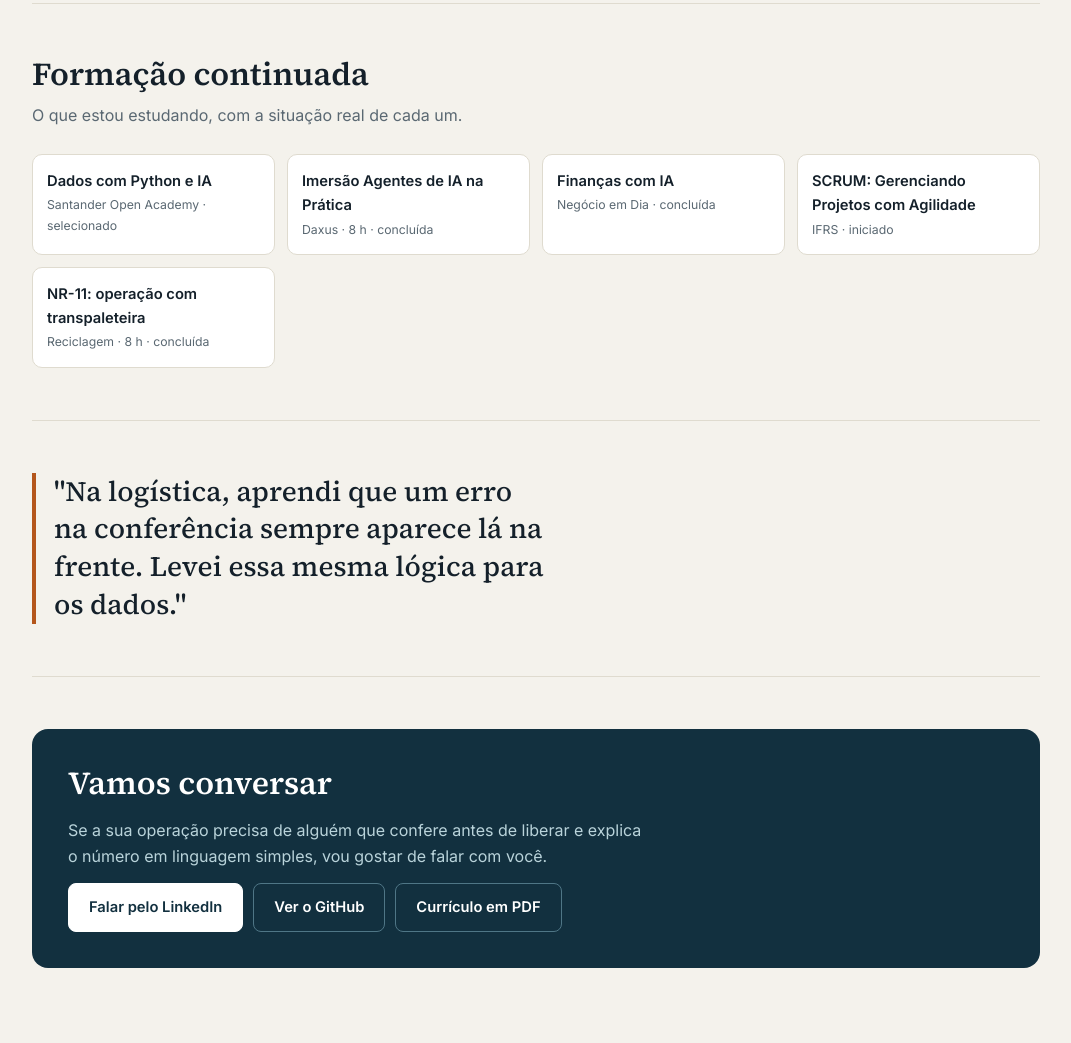
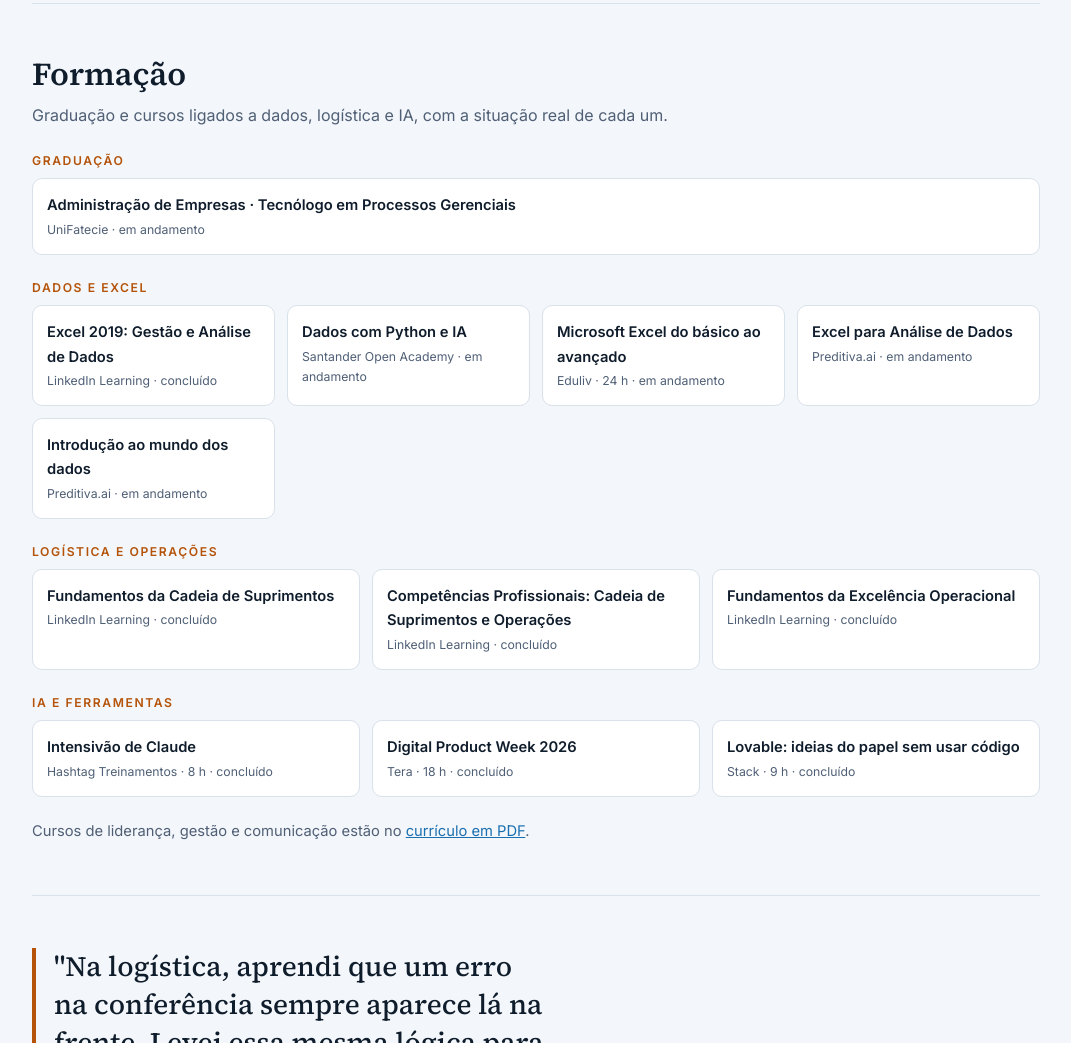
Before and after one commit to luiscarlossoarespro-cyber/luiscarlossoarespro-cyber.github.io, a plain HTML site: page index.html in a window 1280 px wide. Shown: the part 4181-5224 px from the top of the page, without its empty margins (104-1175 px from the left). Drawn offline with Linux system fonts and the light colour scheme.

Commit message:
Portfólio: novas cores e Formação reorganizada
Updated theme color and adjusted styles for various elements.

```diff
--- a/index.html
+++ b/index.html
@@ -8,13 +8,13 @@
 <meta property="og:title" content="Luis Carlos Machado Soares · Análise de Dados | Logística">
 <meta property="og:description" content="Do recebimento ao indicador: projetos com perguntas de gestão, base conferida e limitações escritas.">
 <meta property="og:image" content="https://luiscarlossoarespro-cyber.github.io/og-portfolio.png">
-<meta name="theme-color" content="#12303f">
+<meta name="theme-color" content="#0e2a47">
 <link rel="preconnect" href="https://fonts.googleapis.com">
 <link href="https://fonts.googleapis.com/css2?family=Source+Serif+4:opsz,wght@8..60,500;8..60,600;8..60,700&family=Inter:wght@400;500;600&display=swap" rel="stylesheet">
 <style>
-:root{--bg:#f4f2ec;--card:#ffffff;--ink:#14202a;--muted:#5a6872;--line:#dfdbcf;--navy:#12303f;--accent:#0f6b5c;--accent-soft:#e3f1ed;--warm:#b4561b;--warm-soft:#f8e8db;--note:#fff1b8;--note-ink:#5e4800;--bar:#0f6b5c;--bar2:#d3cdbd}
-@media (prefers-color-scheme:dark){:root:not([data-theme="light"]){--bg:#0d1418;--card:#141e24;--ink:#e8eef0;--muted:#9fb0b6;--line:#26343b;--navy:#0a1d27;--accent:#4fc3ad;--accent-soft:#11302b;--warm:#f09a5b;--warm-soft:#3a2415;--note:#3a3210;--note-ink:#f1dc8a;--bar:#4fc3ad;--bar2:#2d3d44;color-scheme:dark}}
-:root[data-theme="dark"]{--bg:#0d1418;--card:#141e24;--ink:#e8eef0;--muted:#9fb0b6;--line:#26343b;--navy:#0a1d27;--accent:#4fc3ad;--accent-soft:#11302b;--warm:#f09a5b;--warm-soft:#3a2415;--note:#3a3210;--note-ink:#f1dc8a;--bar:#4fc3ad;--bar2:#2d3d44;color-scheme:dark}
+:root{--bg:#f3f6fa;--card:#ffffff;--ink:#0f1c2b;--muted:#4f5f75;--line:#d9e1ea;--navy:#0e2a47;--accent:#1a6fb0;--accent-soft:#e5eff9;--warm:#b45309;--warm-soft:#fbeedd;--note:#fff1b8;--note-ink:#5e4800;--bar:#1a6fb0;--bar2:#cfd9e5}
+@media (prefers-color-scheme:dark){:root:not([data-theme="light"]){--bg:#0b121b;--card:#121c28;--ink:#e6edf5;--muted:#9db0c6;--line:#243345;--navy:#08192b;--accent:#5aa9e6;--accent-soft:#12293f;--warm:#f0a35e;--warm-soft:#3a2415;--note:#3a3210;--note-ink:#f1dc8a;--bar:#5aa9e6;--bar2:#2b3b4f;color-scheme:dark}}
+:root[data-theme="dark"]{--bg:#0b121b;--card:#121c28;--ink:#e6edf5;--muted:#9db0c6;--line:#243345;--navy:#08192b;--accent:#5aa9e6;--accent-soft:#12293f;--warm:#f0a35e;--warm-soft:#3a2415;--note:#3a3210;--note-ink:#f1dc8a;--bar:#5aa9e6;--bar2:#2b3b4f;color-scheme:dark}
 *{box-sizing:border-box}
 body{background:var(--bg);color:var(--ink);font:16px/1.65 Inter,system-ui,sans-serif}
 .in{max-width:1040px;margin:0 auto;padding-inline:16px}
@@ -42,14 +42,14 @@ a{color:var(--accent)}
 .btn{display:inline-block;padding:11px 20px;border-radius:8px;text-decoration:none;font-weight:600;font-size:.92rem;border:1.5px solid var(--accent)}
 .btn.p{background:var(--accent);color:#fff}
 .btn.s{color:var(--accent);background:transparent}
-.sum{background:var(--navy);color:#e9f1f3;border-radius:14px;padding:22px;display:grid;gap:16px}
-.sum h3{font-size:.76rem;letter-spacing:.13em;text-transform:uppercase;color:#9fc7d0;font-family:Inter,sans-serif;font-weight:600}
+.sum{background:var(--navy);color:#e8f0f8;border-radius:14px;padding:22px;display:grid;gap:16px}
+.sum h3{font-size:.76rem;letter-spacing:.13em;text-transform:uppercase;color:#a6c4e3;font-family:Inter,sans-serif;font-weight:600}
 .sum dl{margin:0;display:grid;gap:14px}
-.sum dt{font-size:.76rem;color:#8fb1ba;text-transform:uppercase;letter-spacing:.08em}
+.sum dt{font-size:.76rem;color:#93b3d3;text-transform:uppercase;letter-spacing:.08em}
 .sum dd{margin:2px 0 0;font-size:.97rem}
-.sum .big{display:grid;grid-template-columns:repeat(3,1fr);gap:10px;border-top:1px solid #2a4857;padding-top:16px}
+.sum .big{display:grid;grid-template-columns:repeat(3,1fr);gap:10px;border-top:1px solid #2b4666;padding-top:16px}
 .sum .big b{display:block;font-family:"Source Serif 4",serif;font-size:1.55rem;font-variant-numeric:tabular-nums;color:#fff}
-.sum .big span{font-size:.74rem;color:#9fc7d0;line-height:1.3;display:block}
+.sum .big span{font-size:.74rem;color:#a6c4e3;line-height:1.3;display:block}
 section{padding-block:52px;border-top:1px solid var(--line)}
 .sec-head{display:grid;gap:8px;margin-bottom:26px}
 .sec-head p{color:var(--muted);max-width:64ch}
@@ -102,12 +102,13 @@ tr:last-child td{border-bottom:0}
 .form{display:grid;grid-template-columns:repeat(auto-fit,minmax(240px,1fr));gap:12px}
 .form div{background:var(--card);border:1px solid var(--line);border-radius:10px;padding:14px;font-size:.92rem}
 .form small{display:block;color:var(--muted);margin-top:2px}
+.fg{font-family:Inter,sans-serif;font-size:.76rem;letter-spacing:.13em;text-transform:uppercase;color:var(--warm);font-weight:600;margin:26px 0 10px}.fg:first-of-type{margin-top:0}.fnote{color:var(--muted);font-size:.92rem;margin-top:22px}
 .quote{font-family:"Source Serif 4",serif;font-size:clamp(1.3rem,3vw,1.75rem);max-width:34ch;line-height:1.35;border-left:4px solid var(--warm);padding-left:18px}
-.contact{background:var(--navy);color:#e9f1f3;border-radius:16px;padding:clamp(22px,4vw,36px);display:grid;gap:14px}
+.contact{background:var(--navy);color:#e8f0f8;border-radius:16px;padding:clamp(22px,4vw,36px);display:grid;gap:14px}
 .contact h2{color:#fff}
-.contact p{color:#b9d3da;max-width:58ch}
+.contact p{color:#bdd3ea;max-width:58ch}
 .contact .btn.p{background:#fff;color:var(--navy);border-color:#fff}
-.contact .btn.s{color:#fff;border-color:#4f7686}
+.contact .btn.s{color:#fff;border-color:#5b7fa3}
 footer{padding-block:28px 56px;color:var(--muted);font-size:.88rem;display:grid;gap:6px}
 </style>
 </head>
@@ -244,14 +245,32 @@ footer{padding-block:28px 56px;color:var(--muted);font-size:.88rem;display:grid;
 </table></div>
 </section>
 <section id="formacao">
-<div class="sec-head"><h2>Formação continuada</h2><p>O que estou estudando, com a situação real de cada um.</p></div>
+<div class="sec-head"><h2>Formação</h2><p>Graduação e cursos ligados a dados, logística e IA, com a situação real de cada um.</p></div>
+<h3 class="fg">Graduação</h3>
 <div class="form">
-<div><b>Dados com Python e IA</b><small>Santander Open Academy · selecionado</small></div>
-<div><b>Imersão Agentes de IA na Prática</b><small>Daxus · 8 h · concluída</small></div>
-<div><b>Finanças com IA</b><small>Negócio em Dia · concluída</small></div>
-<div><b>SCRUM: Gerenciando Projetos com Agilidade</b><small>IFRS · iniciado</small></div>
-<div><b>NR-11: operação com transpaleteira</b><small>Reciclagem · 8 h · concluída</small></div>
+<div><b>Administração de Empresas · Tecnólogo em Processos Gerenciais</b><small>UniFatecie · em andamento</small></div>
 </div>
+<h3 class="fg">Dados e Excel</h3>
+<div class="form">
+<div><b>Excel 2019: Gestão e Análise de Dados</b><small>LinkedIn Learning · concluído</small></div>
+<div><b>Dados com Python e IA</b><small>Santander Open Academy · em andamento</small></div>
+<div><b>Microsoft Excel do básico ao avançado</b><small>Eduliv · 24 h · em andamento</small></div>
+<div><b>Excel para Análise de Dados</b><small>Preditiva.ai · em andamento</small></div>
+<div><b>Introdução ao mundo dos dados</b><small>Preditiva.ai · em andamento</small></div>
+</div>
+<h3 class="fg">Logística e operações</h3>
+<div class="form">
+<div><b>Fundamentos da Cadeia de Suprimentos</b><small>LinkedIn Learning · concluído</small></div>
+<div><b>Competências Profissionais: Cadeia de Suprimentos e Operações</b><small>LinkedIn Learning · concluído</small></div>
+<div><b>Fundamentos da Excelência Operacional</b><small>LinkedIn Learning · concluído</small></div>
+</div>
+<h3 class="fg">IA e ferramentas</h3>
+<div class="form">
+<div><b>Intensivão de Claude</b><small>Hashtag Treinamentos · 8 h · concluído</small></div>
+<div><b>Digital Product Week 2026</b><small>Tera · 18 h · concluído</small></div>
+<div><b>Lovable: ideias do papel sem usar código</b><small>Stack · 9 h · concluído</small></div>
+</div>
+<p class="fnote">Cursos de liderança, gestão e comunicação estão no <a href="CV_LUIS_CARLOS_MACHADO_SOARES_Analista_de_Logistica.pdf">currículo em PDF</a>.</p>
 </section>
 <section>
 <p class="quote">"Na logística, aprendi que um erro na conferência sempre aparece lá na frente. Levei essa mesma lógica para os dados."</p>
```
